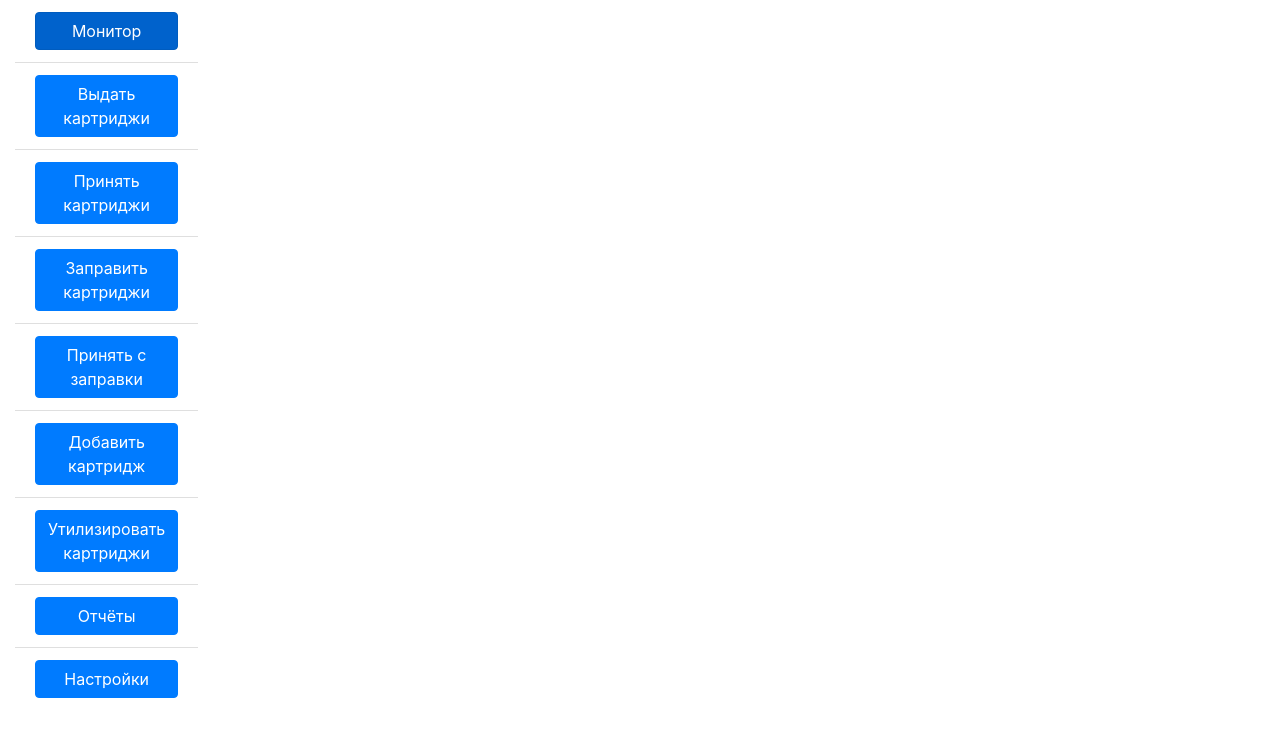
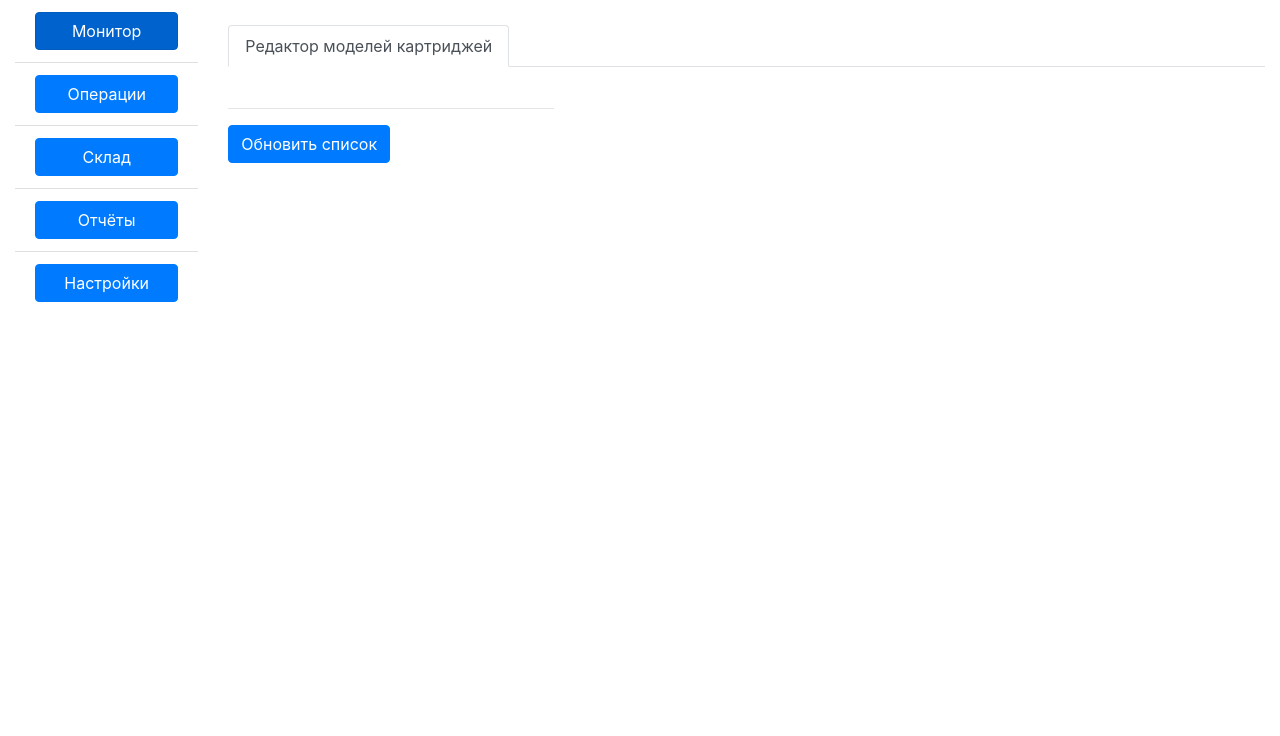
Before and after one commit to int1bh/cartridge-accounting, a React (Create React App) app in the folder client/: page /warehouse in a window 1280 px wide. Shown: the top 736 px of the page. Built offline with nearby package versions, Linux system fonts and the light colour scheme.

Commit message:
Изменено меню

```diff
--- a/client/src/component/Content.jsx
+++ b/client/src/component/Content.jsx
@@ -1,12 +1,8 @@
 import React from 'react'
 import { Route, Switch } from 'react-router-dom'
 import Monitor from '../pages/Monitor'
-import AddCartridge from '../pages/AddCartridge'
-import IssuedCartridge from '../pages/IssueCartridge'
-import ReturnWarehouse from '../pages/ReturnWarehouse'
-import ToRefuel from '../pages/ToRefuel'
-import ReturnRefuel from '../pages/ReturnRefuel'
-import TrashCartridge from '../pages/TrashCartridge'
+import Operation from '../pages/Operation'
+import Warehouse from '../pages/Warehouse'
 import Settings from '../pages/Subdivision/Settings'
 import Reports from '../pages/Reports'
 
@@ -14,12 +10,8 @@ const Content = () => {
     return (
         <Switch>
             <Route path='/' component={Monitor} exact/>
-            <Route path='/issue' component={IssuedCartridge} exact/>
-            <Route path='/returnwarehouse' component={ReturnWarehouse} exact/>
-            <Route path='/torefuel' component={ToRefuel} exact/>
-            <Route path='/returnrefuel' component={ReturnRefuel} exact/>
-            <Route path='/addcartridge' component={AddCartridge} exact/>
-            <Route path='/trash' component={TrashCartridge} exact/>
+            <Route path='/operation' component={Operation} exact/>
+            <Route path='/warehouse' component={Warehouse} exact/>
             <Route path='/settings' component={Settings} exact/>
             <Route path='/reports' component={Reports} exact/>
         </Switch>
--- a/client/src/component/Menu.jsx
+++ b/client/src/component/Menu.jsx
@@ -11,33 +11,13 @@ const Menu = () => {
         </Link>
       </ListGroup.Item>
       <ListGroup.Item as='li'>
-        <Link to="/issue" className="btn btn-primary btn-block">
-          Выдать картриджи
+        <Link to="/operation" className="btn btn-primary btn-block">
+          Операции
         </Link>
       </ListGroup.Item>
       <ListGroup.Item as='li'>
-        <Link to="/returnwarehouse" className="btn btn-primary btn-block">
-          Принять картриджи
-        </Link>
-      </ListGroup.Item>
-      <ListGroup.Item as='li'>
-        <Link to="/torefuel" className="btn btn-primary btn-block">
-          Заправить картриджи
-        </Link>
-      </ListGroup.Item>
-      <ListGroup.Item as='li'>
-        <Link to="/returnrefuel" className="btn btn-primary btn-block">
-          Принять с заправки
-        </Link>
-      </ListGroup.Item>
-      <ListGroup.Item as='li'>
-        <Link to="/addcartridge" className="btn btn-primary btn-block">
-          Добавить картридж
-        </Link>
-      </ListGroup.Item>
-      <ListGroup.Item as='li'>
-        <Link to="/trash" className="btn btn-primary btn-block">
-          Утилизировать картриджи
+        <Link to="/warehouse" className="btn btn-primary btn-block">
+          Склад
         </Link>
       </ListGroup.Item>
       <ListGroup.Item as='li'>
--- /dev/null
+++ b/client/src/pages/Operation.jsx
@@ -0,0 +1,11 @@
+import React from 'react'
+
+export const Operation = () => {
+    return (
+        <div>
+            <h1>Операции</h1>
+        </div>
+    )
+}
+
+export default Operation
--- /dev/null
+++ b/client/src/pages/Warehouse.jsx
@@ -0,0 +1,39 @@
+import React from 'react'
+import { Col, Row, Button } from "react-bootstrap";
+import Tab from "react-bootstrap/Tab";
+import Tabs from "react-bootstrap/Tabs";
+
+export const Warehouse = () => {
+    return (
+        <div>
+          <div className="spacer"></div>
+          <Tabs
+            id="controlled-tab-example"
+            // activeKey={key}
+            // onSelect={(k) => setKey(k)}
+          >
+            <Tab eventKey="home" title="Редактор моделей картриджей">
+              <Row>
+                <Col sm={4}>
+                  <div className="spacer"></div>
+
+                  <hr />
+                  <button
+                    onClick={() => alert("click")}
+                    className="btn btn-primary"
+                  >
+                    Обновить список
+                  </button>
+                </Col>
+                <Col sm={8}>
+                <div className="spacer"></div>
+
+                </Col>
+              </Row>
+            </Tab>
+        </Tabs>
+    </div>
+    )
+}
+
+export default Warehouse
```
Also changed, not shown: client/src/pages/Subdivision/Settings.jsx (+1 -6 lines).
